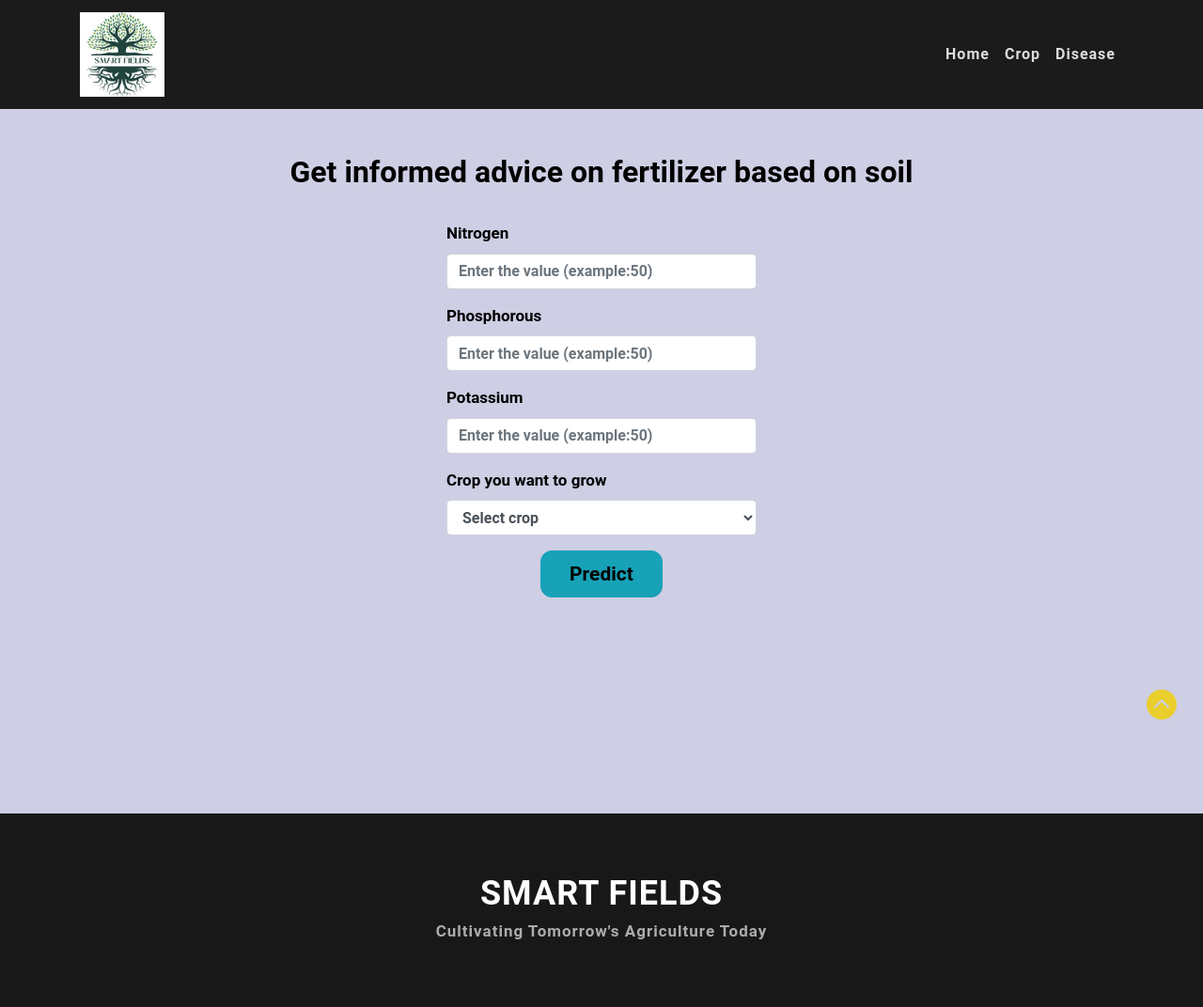
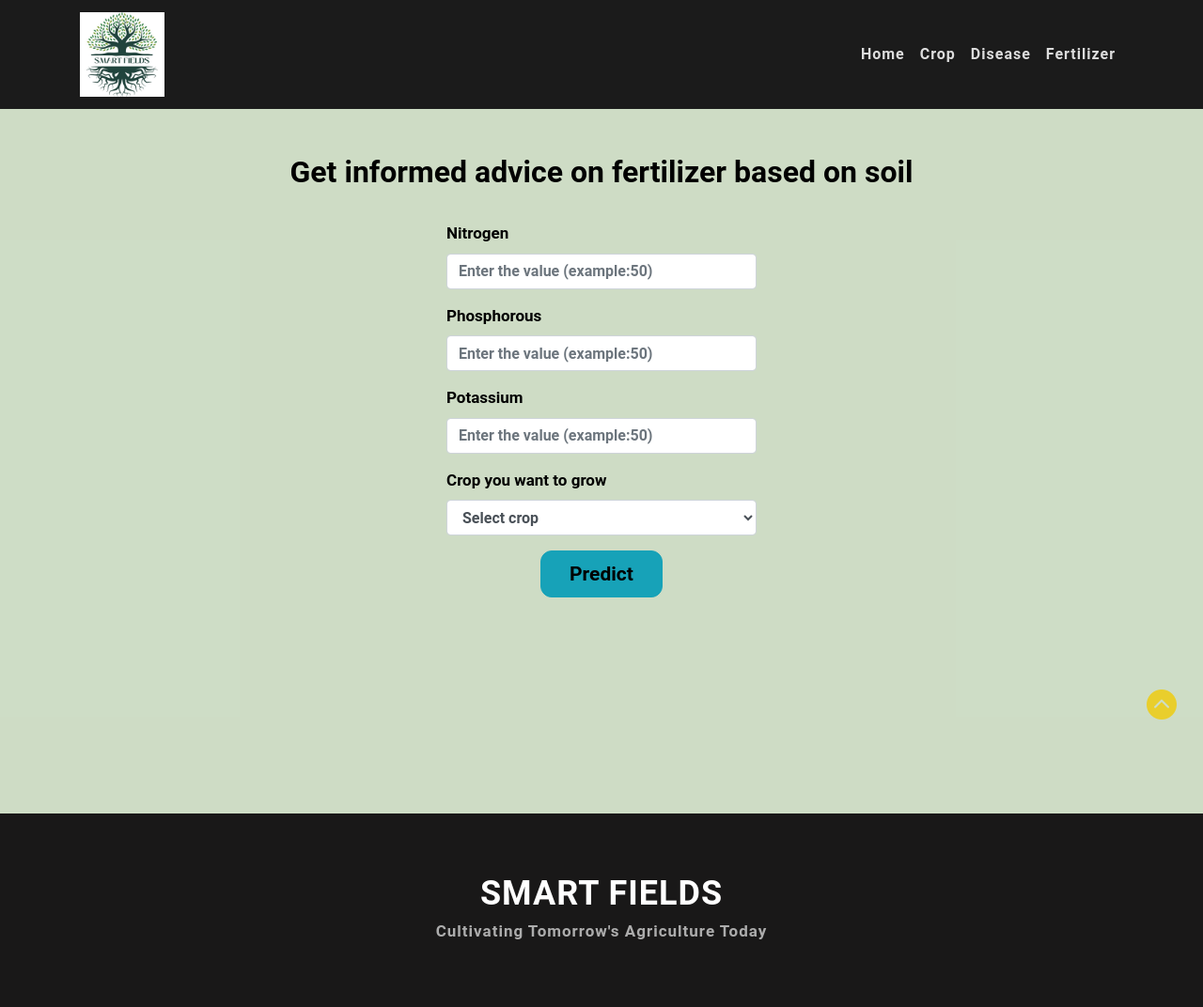
Before and after one commit to Shiva250503ss/Smart_Field, a Flask app: page /fertilizer in a window 1280 px wide. Shown: the whole page at 94% size. Run offline with Flask 3, Linux system fonts and the light colour scheme; parts of the project's set-up code (start-up, migrations or seed data) failed here and were passed over; some libraries are stand-ins or nearby versions; some web fonts are replaced.

Commit message:
fertilizer_added
Fertilizer suggestion system has been added and the overall website part has been integrated

```diff
--- a/Code/templates/fertilizer.html
+++ b/Code/templates/fertilizer.html
@@ -2,7 +2,7 @@
 
 <style>
   html body {
-    background-color: rgb(206, 206, 228);
+    background-color: rgba(205, 220, 196, 0.973);
   }
 </style>
 <!--Form Section-->
--- a/Code/templates/index.html
+++ b/Code/templates/index.html
@@ -81,14 +81,14 @@
 
 				</div>
 
-				<!-- <a href="{{ url_for('fertilizer_recommendation') }}">
+				<a href="{{ url_for('fertilizer_recommendation') }}">
 					<div class="blog-info">
 						<h4>Fertilizer Suggestion</h4>
 						<p><b>Maximizing Yields:</b></p>
 						<p class = "mt-2">Tailored Fertilizer Recommendations for Healthier Crops and a Greener Future</p>
 
 					</div>
-				</a> -->
+				</a>
 			</div>
 			<div class="col-lg-4 col-md-6 blog-right mt-lg-0 mt-5 pt-lg-0 pt-md-5">
 
--- a/Code/templates/layout.html
+++ b/Code/templates/layout.html
@@ -179,9 +179,9 @@
 						<a class="nav-link" href="{{ url_for('disease_prediction') }}">Disease</a>
 					</li>
 
-					<!-- <li class="nav-item">
+					<li class="nav-item">
 						<a class="nav-link" href="{{ url_for('fertilizer_recommendation') }}">Fertilizer</a>
-					</li> -->
+					</li>
 				</ul>
 			</div>
 		</div>
```
